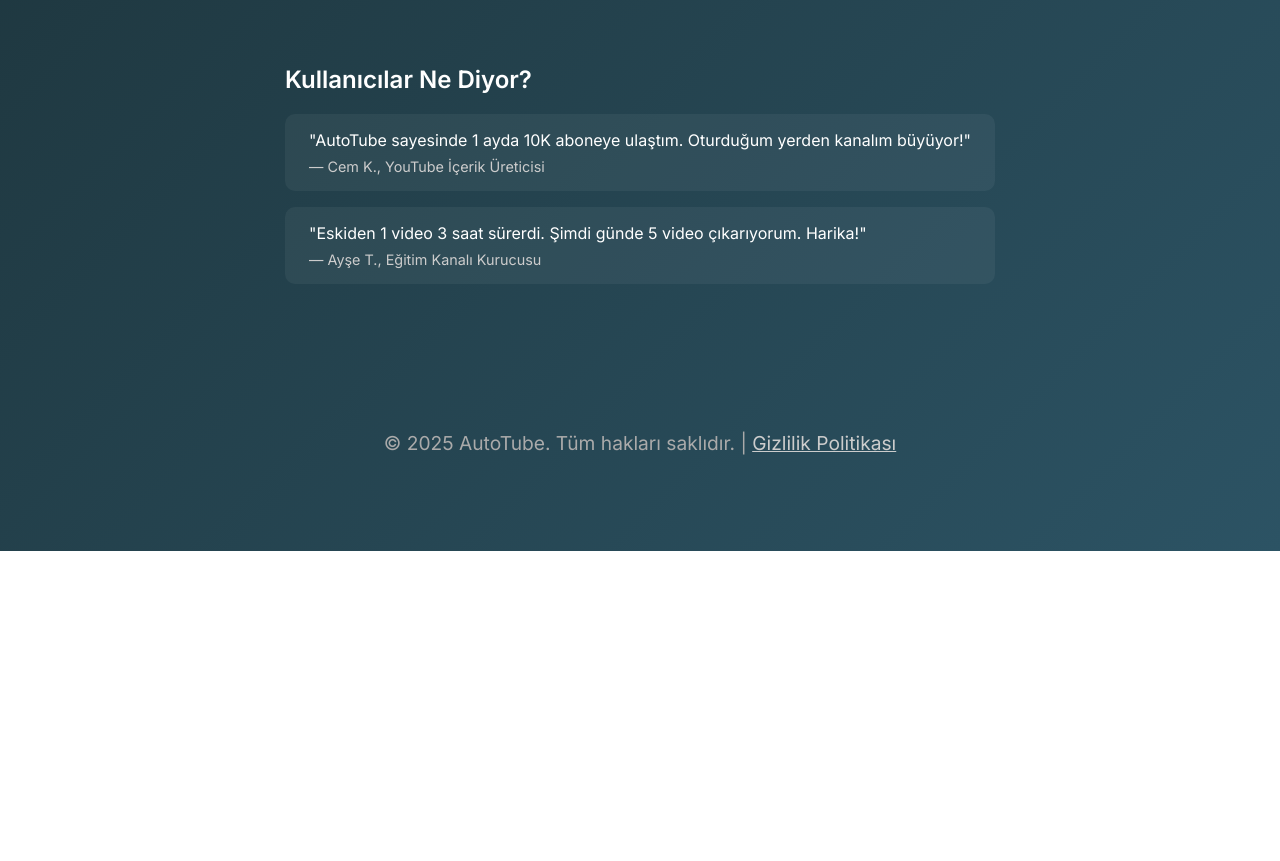
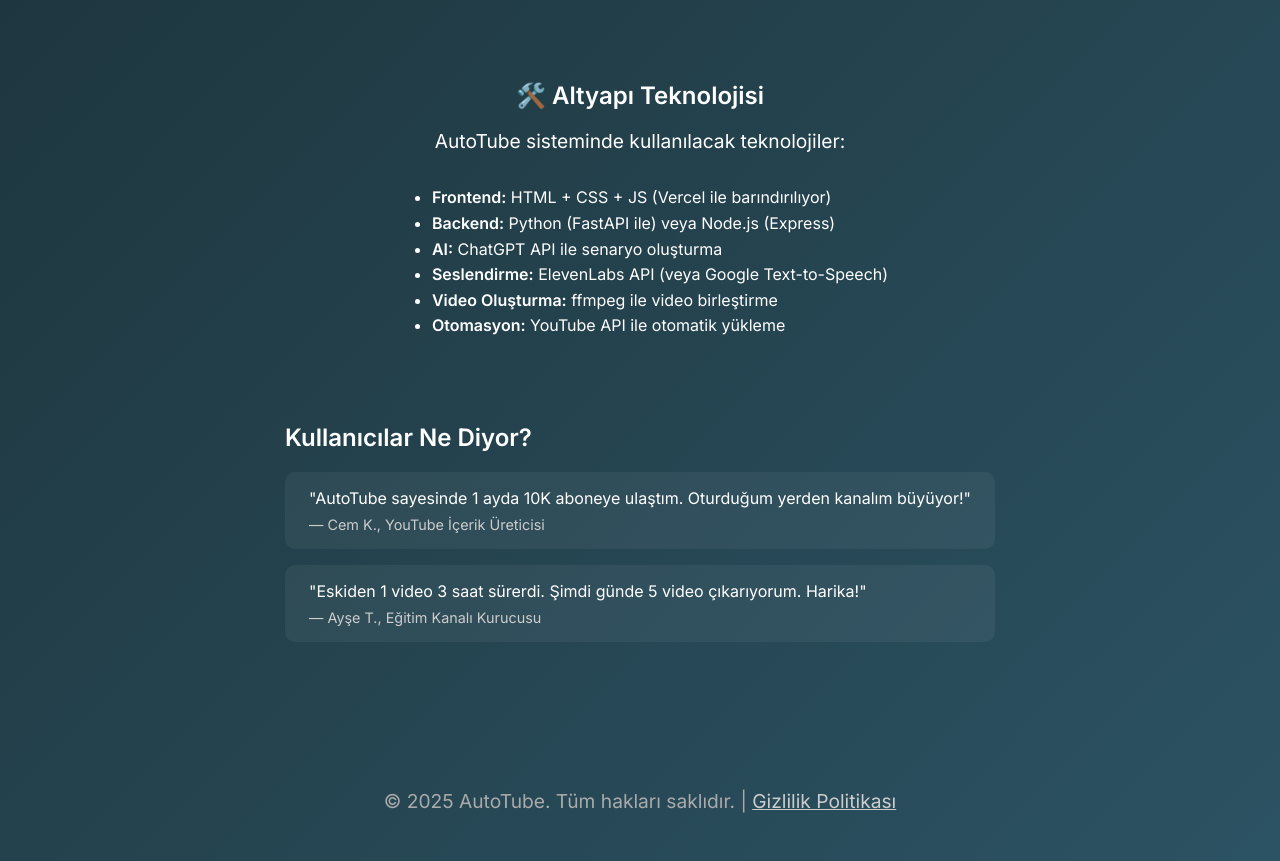
Before and after one commit to Wondrow60/autotube-landing, a plain HTML site: page index.html in a window 1280 px wide. Shown: the part 1621-2482 px from the top of the page. Before the commit the page ends 2172 px from the top, so only its background shows below. Drawn offline with Linux system fonts and the light colour scheme.

Commit message:
Update index.html

```diff
--- a/index.html
+++ b/index.html
@@ -108,13 +108,13 @@
       color: #ccc;
     }
 
-    .how-it-works, .demo {
+    .how-it-works, .demo, .tech-stack {
       max-width: 900px;
       margin-top: 4rem;
       text-align: center;
     }
 
-    .how-it-works h2, .demo h2 {
+    .how-it-works h2, .demo h2, .tech-stack h2 {
       margin-bottom: 1rem;
     }
 
@@ -179,6 +179,19 @@
     </ul>
   </div>
 
+  <div class="tech-stack">
+    <h2>🛠️ Altyapı Teknolojisi</h2>
+    <p>AutoTube sisteminde kullanılacak teknolojiler:</p>
+    <ul style="text-align: left; max-width: 700px; margin: 1rem auto; line-height: 1.6;">
+      <li><strong>Frontend:</strong> HTML + CSS + JS (Vercel ile barındırılıyor)</li>
+      <li><strong>Backend:</strong> Python (FastAPI ile) veya Node.js (Express)</li>
+      <li><strong>AI:</strong> ChatGPT API ile senaryo oluşturma</li>
+      <li><strong>Seslendirme:</strong> ElevenLabs API (veya Google Text-to-Speech)</li>
+      <li><strong>Video Oluşturma:</strong> ffmpeg ile video birleştirme</li>
+      <li><strong>Otomasyon:</strong> YouTube API ile otomatik yükleme</li>
+    </ul>
+  </div>
+
   <div class="testimonials">
     <h2>Kullanıcılar Ne Diyor?</h2>
     <div class="testimonial">
```
